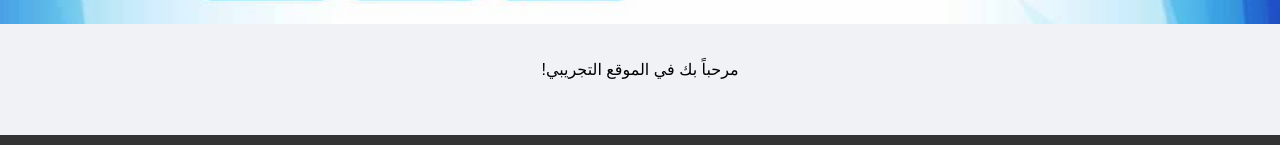
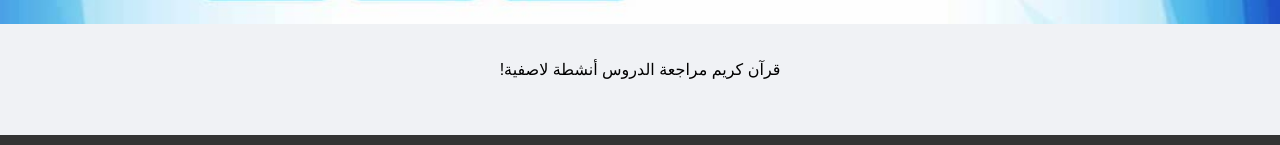
Before and after one commit to maaliprogram-ai/maaliprogram, a plain HTML site: page index.html in a window 1280 px wide. Shown: the part 226-371 px from the top of the page. Drawn offline with Linux system fonts and the light colour scheme.

Commit message:
Update index.html

```diff
--- a/index.html
+++ b/index.html
@@ -53,7 +53,7 @@
 
   <!-- المحتوى -->
   <main>
-    <p>مرحباً بك في الموقع التجريبي!</p>
+    <p>قرآن كريم مراجعة الدروس أنشطة لاصفية!</p>
   </main>
 
   <!-- الفوتر -->
```
